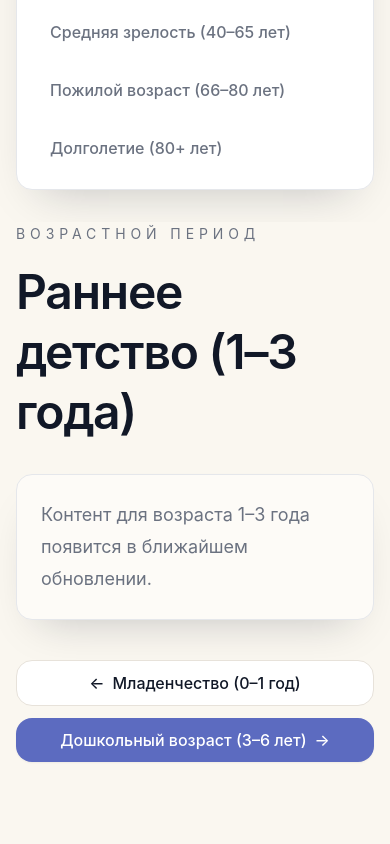
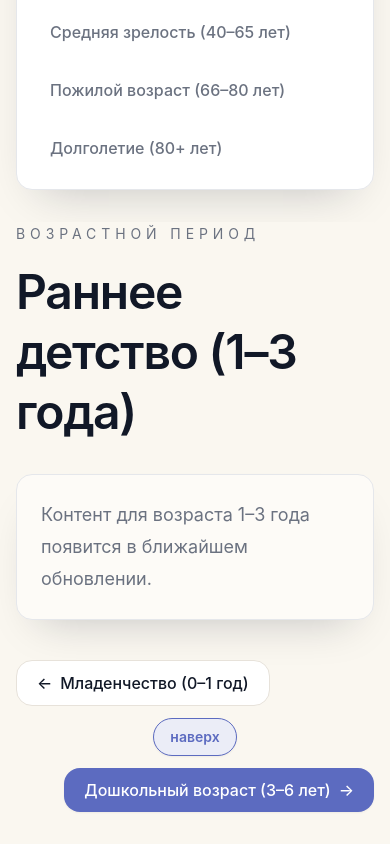
Before and after one commit to biboandbobo2/psych-dev-site, a React (Vite) app: page /1-3 in a window 390 px wide. Shown: the part 760-1604 px from the top of the page. Before the commit the page ends 1554 px from the top, so only its background shows below. Built offline with nearby package versions, Linux system fonts and the light colour scheme; a small style sheet from the web is missing.

Commit message:
BackToTop

```diff
--- a/src/App.jsx
+++ b/src/App.jsx
@@ -20,6 +20,7 @@ import { Section, SectionMuted } from './components/ui/Section';
 import { Skeleton } from './components/ui/Skeleton';
 import { Button } from './components/ui/Button';
 import { NavigationProgress } from './components/ui/NavigationProgress';
+import { BackToTop } from './components/ui/BackToTop';
 import { cn } from './lib/cn';
 
 const transition = { duration: 0.25, ease: [0.16, 1, 0.3, 1] };
@@ -777,32 +778,39 @@ function RoutePager({ currentPath }) {
   if (!prev && !next) return null;
 
   return (
-    <div className="mt-10 flex flex-col gap-3 md:flex-row md:items-center md:justify-between">
+    <div className="mt-10 w-full grid items-center gap-3 grid-cols-1 sm:grid-cols-[1fr_auto_1fr] sm:gap-4">
+      <div className="justify-self-start">
         {prev ? (
           <Button
             as={NavLink}
             to={prev.path}
             variant="secondary"
-          className="w-full md:w-auto flex items-center justify-center gap-2"
+            className="w-full sm:w-auto flex items-center justify-center gap-2"
           >
             <span aria-hidden="true">←</span>
             <span>{prev.navLabel}</span>
           </Button>
         ) : (
-        <span className="hidden md:block" />
+          <span className="hidden sm:block" />
         )}
+      </div>
+      <div className="justify-self-center">
+        <BackToTop />
+      </div>
+      <div className="justify-self-end">
         {next ? (
           <Button
             as={NavLink}
             to={next.path}
-          className="w-full md:w-auto flex items-center justify-center gap-2"
+            className="w-full sm:w-auto flex items-center justify-center gap-2"
           >
             <span>{next.navLabel}</span>
             <span aria-hidden="true">→</span>
           </Button>
         ) : (
-        <span className="hidden md:block" />
+          <span className="hidden sm:block" />
         )}
+      </div>
     </div>
   );
 }
@@ -832,7 +840,8 @@ function AppInner() {
       </Helmet>
       <NavigationProgress />
       <ScrollManager />
-      <div className="bg-bg text-fg min-h-screen">
+      <main className="bg-bg text-fg min-h-screen">
+        <div id="page-top" aria-hidden="true" />
         <div className="max-w-6xl mx-auto px-4 md:px-6 lg:px-8 py-8 md:py-12">
           <div className="flex flex-col lg:flex-row gap-8 lg:gap-12">
             <aside className="lg:w-72 flex-shrink-0 lg:sticky lg:top-8">
@@ -898,7 +907,7 @@ function AppInner() {
             </div>
           </div>
         </div>
-      </div>
+      </main>
     </>
   );
 }
--- /dev/null
+++ b/src/components/ui/BackToTop.jsx
@@ -0,0 +1,39 @@
+import React, { useCallback } from 'react';
+
+export function BackToTop() {
+  const handleClick = useCallback((event) => {
+    const anchor = document.getElementById('page-top');
+    if (anchor) {
+      event.preventDefault();
+      if (typeof anchor.scrollIntoView === 'function') {
+        anchor.scrollIntoView({ behavior: 'auto', block: 'start' });
+      } else {
+        window.scrollTo(0, 0);
+      }
+    } else {
+      window.scrollTo(0, 0);
+    }
+
+    const h1 = document.querySelector('main h1');
+    if (h1) {
+      h1.setAttribute('tabindex', '-1');
+      h1.focus({ preventScroll: true });
+      window.setTimeout(() => {
+        if (h1.getAttribute('tabindex') === '-1') {
+          h1.removeAttribute('tabindex');
+        }
+      }, 1000);
+    }
+  }, []);
+
+  return (
+    <a
+      href="#page-top"
+      onClick={handleClick}
+      className="inline-flex items-center justify-center gap-2 rounded-full px-4 py-2 text-sm font-semibold text-[color:var(--accent)] border border-[color:var(--accent)] bg-[color:var(--accent-100)] shadow-sm transition-colors duration-150 hover:bg-[color-mix(in_oklab,var(--accent-100)_80%,var(--accent))] focus-visible:outline-none focus-visible:ring-2 focus-visible:ring-[color:var(--accent)]"
+      aria-label="Наверх"
+    >
+      <span>наверх</span>
+    </a>
+  );
+}
```
Lines whose indentation alone changed are shown as unchanged.
